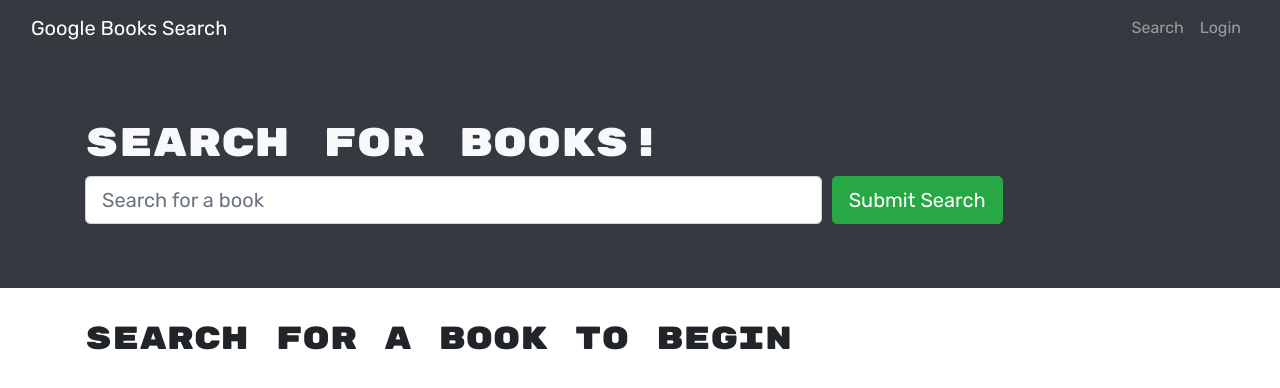
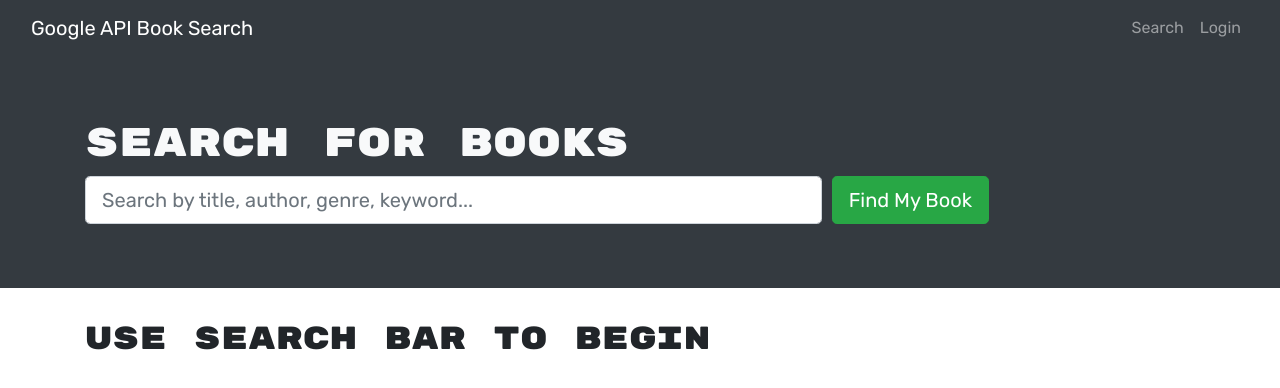
Before and after one commit to sarawrmas/book-search, a React (Create React App) app in the folder client/: page / in a window 1280 px wide. Shown: the top 388 px of the page. Built offline with nearby package versions, Linux system fonts and the light colour scheme.

Commit message:
update styling and add preview to readme

```diff
--- a/client/src/components/Navbar.js
+++ b/client/src/components/Navbar.js
@@ -15,7 +15,7 @@
       <Navbar bg='dark' variant='dark' expand='lg'>
         <Container fluid>
           <Navbar.Brand as={Link} to='/'>
-            Google Books Search
+            Google API Book Search
           </Navbar.Brand>
           <Navbar.Toggle aria-controls='navbar' />
           <Navbar.Collapse id='navbar'>
--- a/client/src/pages/SearchBooks.js
+++ b/client/src/pages/SearchBooks.js
@@ -75,7 +75,7 @@
     <>
       <Jumbotron fluid className='text-light bg-dark'>
         <Container>
-          <h1>Search for Books!</h1>
+          <h1>Search for Books</h1>
           <Form onSubmit={handleFormSubmit}>
             <Form.Row>
               <Col xs={12} md={8}>
@@ -85,12 +85,12 @@
                   onChange={(e) => setSearchInput(e.target.value)}
                   type='text'
                   size='lg'
-                  placeholder='Search for a book'
+                  placeholder='Search by title, author, genre, keyword...'
                 />
               </Col>
               <Col xs={12} md={4}>
                 <Button type='submit' variant='success' size='lg'>
-                  Submit Search
+                  Find My Book
                 </Button>
               </Col>
             </Form.Row>
@@ -102,7 +102,7 @@
         <h2>
           {searchedBooks.length
             ? `Viewing ${searchedBooks.length} results:`
-            : 'Search for a book to begin'}
+            : 'Use search bar to begin'}
         </h2>
         <CardColumns>
           {searchedBooks.map((book) => {
```
Also changed, not shown: 22 other files (tests, documents, lock files or other folders).
